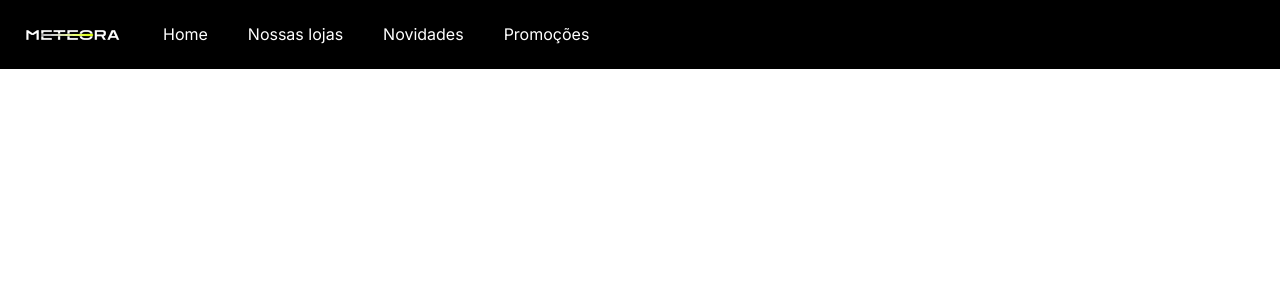
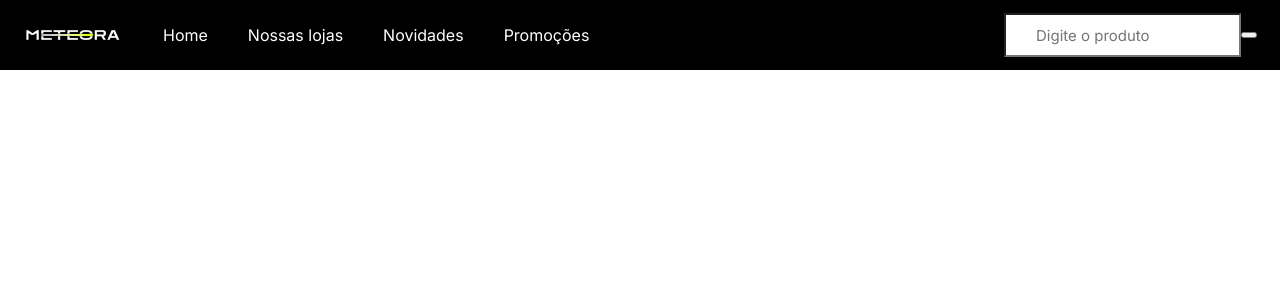
Before and after one commit to leonardoOluz/meteora, a React (Vite) app: page / in a window 1280 px wide. Shown: the top 300 px of the page. Built offline with nearby package versions, Linux system fonts and the light colour scheme.

Commit message:
feat: :white_check_mark: Feat: Criado o componente Buscador com input estilizado para o cabeçalho, refatorado Navbar para colocar ancoras, acrecentado no header os componentes, criado componente reaproveitado no stilosGlobal.

```diff
--- /dev/null
+++ b/src/components/Buscador/index.tsx
@@ -0,0 +1,23 @@
+import { inputBuscador } from "@/styles/stylesGlobal";
+import styled from "styled-components";
+
+const BuscadorStyle = styled.input`
+  ${inputBuscador}
+`;
+
+interface IProps {
+  texto: string;
+  setTexto: React.Dispatch<React.SetStateAction<string>>;
+  placeHolder: string;
+}
+const Buscador = ({ texto, setTexto, placeHolder }: IProps) => {
+  return (
+    <BuscadorStyle
+      value={texto}
+      onChange={(event) => setTexto(event.target.value)}
+      placeholder={placeHolder}
+    />
+  );
+};
+
+export default Buscador;
--- a/src/components/Header/index.tsx
+++ b/src/components/Header/index.tsx
@@ -1,12 +1,15 @@
 import styled from "styled-components";
 import Logo from "../Logo";
 import Navbar from "../Navbar";
+import Buscador from "../Buscador";
+import { useState } from "react";
 
 const HeaderStyle = styled.header`
   display: flex;
   flex-wrap: wrap;
   padding: 1.3rem 2.3rem;
   align-items: center;
+  justify-content: space-between;
   background-color: ${({ theme }) => theme.colorsPrimary.preto};
 `;
 const Container = styled.div`
@@ -15,12 +18,21 @@ const Container = styled.div`
   align-items: center;
 `;
 const Header = () => {
+  const [texto, setTexto] = useState("");
   return (
     <HeaderStyle>
       <Container>
         <Logo />
         <Navbar />
       </Container>
+      <Container>
+        <Buscador
+          texto={texto}
+          setTexto={setTexto}
+          placeHolder="Digite o produto"
+        />
+        <button />
+      </Container>
     </HeaderStyle>
   );
 };
--- a/src/components/Navbar/index.tsx
+++ b/src/components/Navbar/index.tsx
@@ -8,18 +8,29 @@ const ListaLinksStyle = styled.ul`
   gap: 4rem;
 `;
 const LinkStyle = styled.li`
-  ${basicParagraph}
-  color: #FFFFFF;
   list-style: none;
+  a {
+    ${basicParagraph}
+    color: #FFFFFF;
+    text-decoration: none;
+  }
 `;
 const Navbar = () => {
   return (
     <NavbarStyle>
       <ListaLinksStyle>
-        <LinkStyle>Home</LinkStyle>
-        <LinkStyle>Nossas lojas</LinkStyle>
-        <LinkStyle>Novidades</LinkStyle>
-        <LinkStyle>Promoções</LinkStyle>
+        <LinkStyle>
+          <a href="#">Home</a>
+        </LinkStyle>
+        <LinkStyle>
+          <a href="#">Nossas lojas</a>
+        </LinkStyle>
+        <LinkStyle>
+          <a href="#">Novidades</a>
+        </LinkStyle>
+        <LinkStyle>
+          <a href="#">Promoções</a>
+        </LinkStyle>
       </ListaLinksStyle>
     </NavbarStyle>
   );
--- a/src/styles/styled.d.ts
+++ b/src/styles/styled.d.ts
@@ -4,6 +4,9 @@ import "styled-components";
 // and extend them!
 declare module "styled-components" {
   export interface DefaultTheme {
+    spacing:{
+      sm: string;
+    };
     colorsPrimary: {
       cinza: string;
       verde: string;
--- a/src/styles/stylesGlobal.ts
+++ b/src/styles/stylesGlobal.ts
@@ -1,4 +1,22 @@
 import { css } from "styled-components";
+
+export const inputBuscador = css`
+  min-width: 17rem;
+  height: 3.8rem;
+  font-size: 1.5rem;
+  font-weight: 400;
+  line-height: 2.4rem;
+  letter-spacing: 0rem;
+  color: #6c757d;
+  background-color: #ffffff;
+  padding-left: ${({ theme }) => theme.spacing.sm};
+  color: ${({ theme }) => theme.colorsPrimary.preto};
+  outline: none;
+
+  &::placeholder {
+    padding-left: ${({ theme }) => theme.spacing.sm};
+  }
+`;
 
 export const basicParagraph = css`
   font-size: 1.6rem;
--- a/src/styles/thema.ts
+++ b/src/styles/thema.ts
@@ -2,6 +2,9 @@
 import { DefaultTheme } from "styled-components";
 
 const thema: DefaultTheme = {
+  spacing: {
+    sm: "1.5rem",
+  },
   colorsPrimary: {
     cinza: "#cccccc",
     coral: "#EE6471",
```
